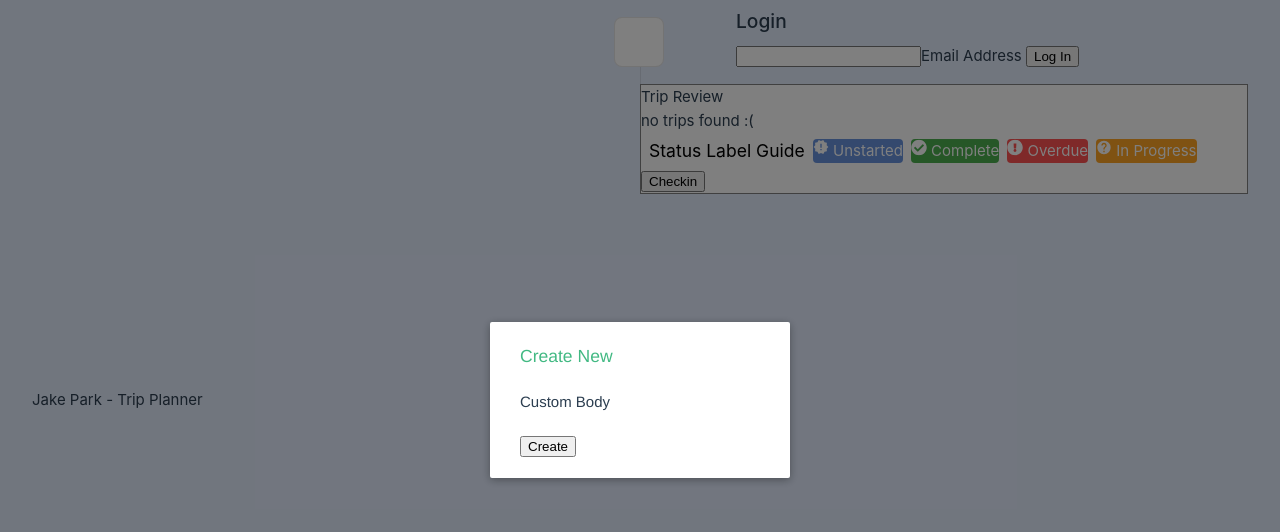
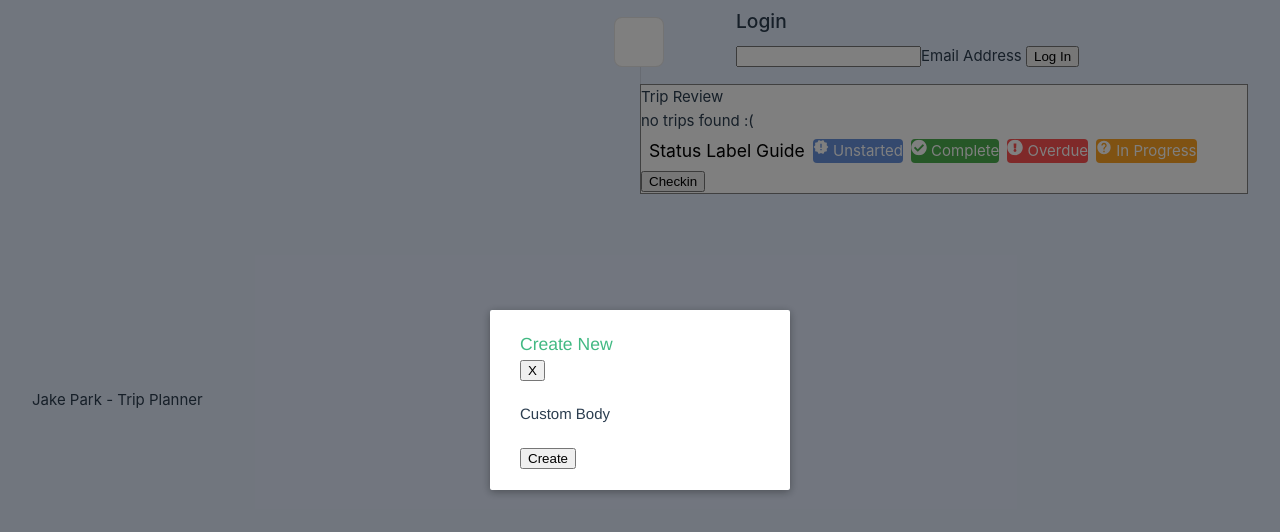
Before and after one commit to jakepark/rails-vue, a Vue app in the folder frontend/vue-rails/: page / in a window 1280 px wide. Both pictures are taken after a click on the button "Checkin". Shown: the top 532 px of the page. Built offline with nearby package versions, Linux system fonts and the light colour scheme.

Commit message:
cancel button

```diff
--- a/frontend/vue-rails/src/components/Trips.vue
+++ b/frontend/vue-rails/src/components/Trips.vue
@@ -125,9 +125,11 @@ export default {
 
       <button id="show-modal" @click="showModal = true">Checkin</button>
       <!-- use the modal component, pass in the prop -->
-      <ModalForm v-if="showModal" @close="showModal = false">
+      <ModalForm v-if="showModal">
+
         <template #header>
           <h3>Create New</h3>
+          <button @click="showModal = false">X</button>
         </template>
 
         <template #body>
```
